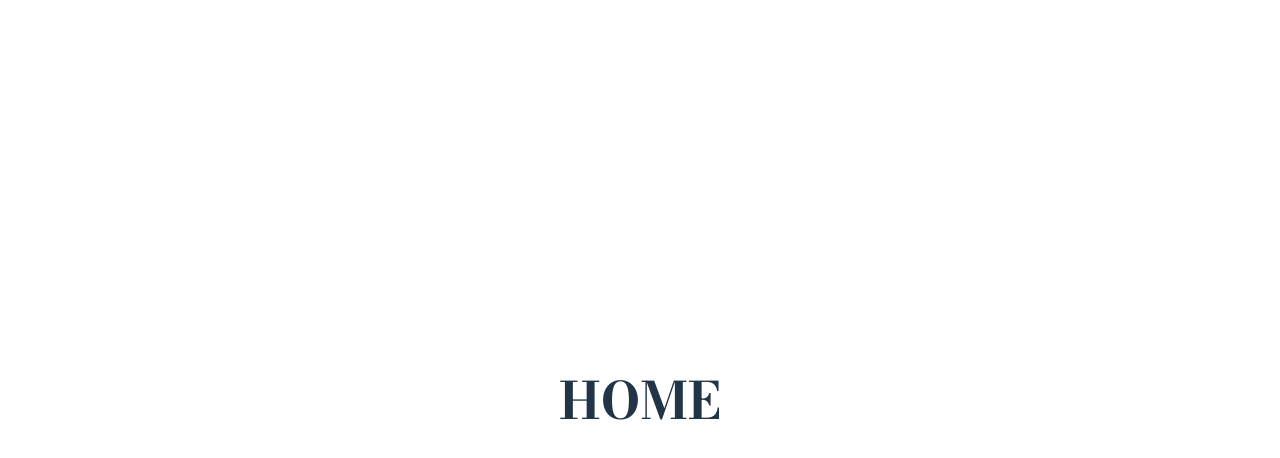
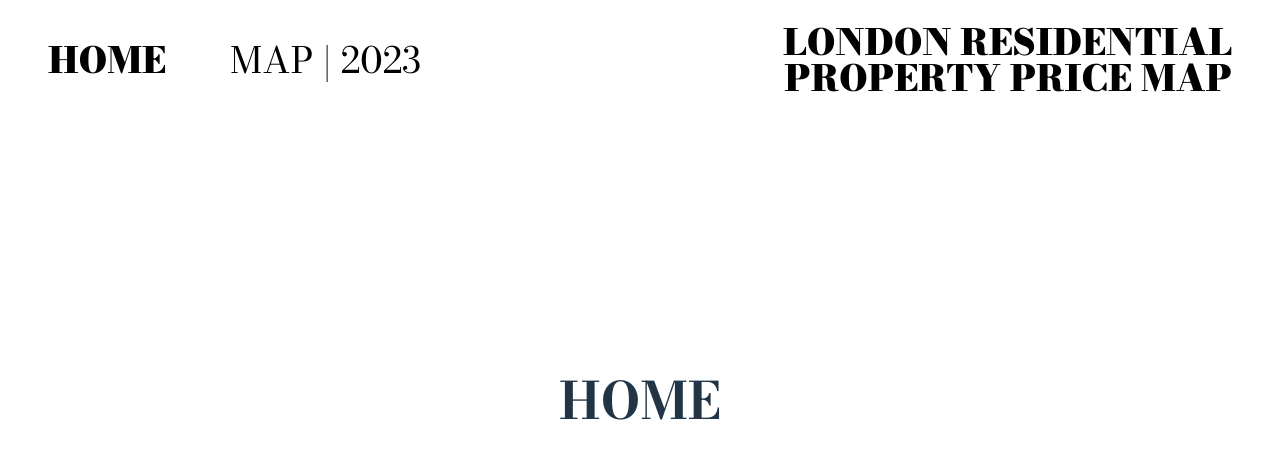
Before and after one commit to mtk3276/london-property-map-frontend, a React (Vite) app: page / in a window 1280 px wide. Shown: the top 458 px of the page. Built offline with nearby package versions, Linux system fonts and the light colour scheme.

Commit message:
feat: add responsive navbar and styles

```diff
--- a/package.json
+++ b/package.json
@@ -12,6 +12,7 @@
   "dependencies": {
     "react": "^18.3.1",
     "react-dom": "^18.3.1",
+    "react-responsive": "^10.0.0",
     "react-router-dom": "^6.28.0"
   },
   "devDependencies": {
--- a/src/App.jsx
+++ b/src/App.jsx
@@ -1,10 +1,12 @@
 import { Outlet } from 'react-router-dom'
 import './App.css'
+import ResponsiveNavbar from './components/ResponsiveNavbar'
 
 function App() {
   return (
     <>
-       <Outlet />
+      <ResponsiveNavbar />
+      <Outlet />
     </>
   )
 }
--- /dev/null
+++ b/src/components/NavLinks.css
@@ -0,0 +1,57 @@
+.nav__list {
+    display: flex;
+    flex-direction: column;
+    column-gap: 4rem;
+    list-style-type: none;
+    align-items: center;
+    padding: 0;
+}
+
+.nav__list__web {
+    display: flex;
+    flex-direction: row;
+    column-gap: 4rem;
+    align-items: center;
+    list-style-type: none;
+    padding: 0;
+}
+
+.nav__link {
+    color: var(--text-color);
+    font-weight: var(--font-regular);
+    font-size: var(--nav-font-size);
+    transition: color 0.4s;
+}
+
+.active__link {
+    font-weight: var(--font-black);
+}
+
+.hover-underline-animation {
+    display: inline-block;
+    position: relative;
+}
+
+.hover-underline-animation::after {
+    content: '';
+    position: absolute;
+    width: 100%;
+    transform: scaleX(0);
+    height: 4px;
+    bottom: 0;
+    left: 0;
+    background-color: black;
+    transition: transform 0.25s ease-out;
+}
+
+.hover-underline-animation:hover::after {
+    transform: scaleX(1);
+}
+
+.hover-underline-animation.left::after {
+    transform-origin: bottom right;
+}
+
+.hover-underline-animation.left:hover::after {
+    transform-origin: bottom left;
+}
--- /dev/null
+++ b/src/components/NavLinks.jsx
@@ -0,0 +1,34 @@
+import PropTypes from 'prop-types';
+import { NavLink } from "react-router-dom";
+import "./NavLinks.css";
+
+// Function to render the navigation links
+const NavLinks = ({ isMobile, closeMobileMenu }) => {
+  const listClassName = isMobile ? "nav__list" : "nav__list__web";
+
+  return (
+    <ul className={listClassName}>
+      <li className="nav__item">
+        <NavLink to="/" className="nav__link" onClick={closeMobileMenu}>
+            {({ isActive }) => (
+                <span className={`hover-underline-animation left ${isActive ? "active__link" : ""}`}>Home</span>
+            )}
+        </NavLink>
+      </li>
+      <li className="nav__item">
+        <NavLink to="/map" className="nav__link" onClick={closeMobileMenu}>
+            {({ isActive }) => (
+                <span className={`hover-underline-animation left ${isActive ? "active__link" : ""}`}>Map | 2023</span>
+            )}
+        </NavLink>
+      </li>
+    </ul>
+  );
+};
+
+NavLinks.propTypes = {
+  isMobile: PropTypes.bool.isRequired,
+  closeMobileMenu: PropTypes.func.isRequired,
+}
+
+export default NavLinks;
--- /dev/null
+++ b/src/components/ResponsiveNavbar.css
@@ -0,0 +1,122 @@
+.header {
+    position: fixed;
+    width: 100%;
+    max-width: 100vw;
+    top: 0;
+    left: 0;
+    box-sizing: border-box;
+    padding: 0 3rem;
+    background-color: var(--body-color);
+    z-index: var(--z-fixed);
+}
+
+.nav {
+    display: flex;
+    align-items: center;
+    justify-content: space-between;
+    position: relative;
+    height: var(--header-height);
+}
+
+.nav-web {
+    height: var(--header-height);
+}
+
+.nav-mobile {
+    height: var(--header-height-mobile);
+    padding-top: 2rem;
+}
+
+.nav__logo__hidden {
+    display: none;
+}
+
+.nav__logo {
+    color: var(--text-color);
+    font-size: var(--logo-font-size);
+    font-weight: var(--font-black);
+    display: flex;
+    flex-direction: column;
+    align-items: end;
+    justify-content: center;
+    height: 100%;
+    transition: color 0.4s;
+}
+
+.nav__logo :hover {
+    border-bottom: 10px;
+}
+
+.nav__logo span {
+    margin: 0;
+    padding: 0;
+    line-height: 1;
+}
+
+.nav__toggle,
+.nav__close {
+    font-size: var(--nav-font-size);
+    font-weight: var(--font-black);
+    color: var(--text-color);
+    cursor: pointer;
+}
+
+.nav__toggle {
+    font-weight: var(--font-black);
+}
+
+.nav__close {
+    font-weight: var(--font-regular);
+    margin-top: 40px;
+}
+
+.nav__menu {
+    position: fixed;
+    margin: 0;
+    top: 0;
+    left: -100%; /* Menu initially off-screen to the left */
+    width: 100%;
+    height: 100vh;
+    background-color: var(--menu-background-color);
+    transition: left 0.5s ease;
+    display: flex;
+    flex-direction: column;
+    align-items: center;
+    justify-content: center;
+    z-index: 999; /* Ensures menu appears on top */
+    backdrop-filter: blur(16px);
+    -webkit-backdrop-filter: blur(16px);
+}
+
+.show-menu {
+    left: 0;
+}
+
+.hover-underline-animation {
+    display: inline-block;
+    position: relative;
+}
+
+.hover-underline-animation::after {
+    content: '';
+    position: absolute;
+    width: 100%;
+    transform: scaleX(0);
+    height: 4px;
+    bottom: 0;
+    left: 0;
+    background-color: black;
+    transition: transform 0.25s ease-out;
+}
+
+.hover-underline-animation:hover::after {
+    transform: scaleX(1);
+}
+
+.hover-underline-animation.left::after {
+    transform-origin: bottom right;
+}
+
+.hover-underline-animation.left:hover::after {
+    transform-origin: bottom left;
+}
--- /dev/null
+++ b/src/components/ResponsiveNavbar.jsx
@@ -0,0 +1,35 @@
+import { NavLink } from "react-router-dom";
+import { useNavbarState } from "../hooks/useNavbarState";
+import NavLinks from "./NavLinks";
+import "./ResponsiveNavbar.css";
+
+export default function ResponsiveNavbar() {
+    const { isMenuOpen, isMobile, toggleMenu, closeMobileMenu } = useNavbarState();
+
+    return (
+        <header className="header">
+            <nav aria-label="london residential property price map" className={`container nav ${isMobile ? "nav-mobile" : "nav-web"}`}>
+                {isMobile && (
+                    <div className="nav__toggle hover-underline-animation left" id="nav-toggle" onClick={toggleMenu}>
+                        MENU
+                    </div>
+                )}
+
+                {isMobile ? (
+                    <div className={`nav__menu ${isMenuOpen ? "show-menu" : ""}`} id="nav-menu" onClick={closeMobileMenu} data-testid="nav-menu">
+                        {<NavLinks isMobile={isMobile} closeMobileMenu={closeMobileMenu}/>}
+                        <div className="nav__close hover-underline-animation left" id="nav-close" onClick={toggleMenu}>
+                            CLOSE
+                        </div>
+                    </div>
+                ) : (
+                    <NavLinks isMobile={isMobile} closeMobileMenu={closeMobileMenu}/>
+                )}
+                <NavLink to="/" className={isMobile ? "nav__logo__hidden" : "nav__logo"}>
+                    <span>London Residential</span>
+                    <span>Property Price Map</span>
+                </NavLink>
+            </nav>
+        </header>
+    )
+}
--- /dev/null
+++ b/src/hooks/useNavbarState.jsx
@@ -0,0 +1,25 @@
+// useNavbarState.js
+import { useState } from "react";
+import { useMediaQuery } from "react-responsive";
+
+export const useNavbarState = () => {
+  const [isMenuOpen, setIsMenuOpen] = useState(false);
+  const isMobile = useMediaQuery({ maxWidth: "1150px" });
+
+  const toggleMenu = () => {
+    setIsMenuOpen(!isMenuOpen);
+  };
+
+  const closeMobileMenu = () => {
+    if (isMobile) {
+      setIsMenuOpen(false);
+    }
+  };
+
+  return {
+    isMenuOpen,
+    isMobile,
+    toggleMenu,
+    closeMobileMenu,
+  };
+};
--- a/src/index.css
+++ b/src/index.css
@@ -7,21 +7,23 @@
 
   color-scheme: light dark;
   color: rgba(255, 255, 255, 0.87);
-  background-color: #242424;
+  background-color: #D3C7C7;
 
   font-synthesis: none;
   text-rendering: optimizeLegibility;
   -webkit-font-smoothing: antialiased;
   -moz-osx-font-smoothing: grayscale;
+
+  --text-color: black;
+  --nav-font-size: 2.25rem;
+  --logo-font-size: 2.25rem;
+  --font-regular: 400;
+  --font-black: 900;
+  --header-height: 15vh;
 }
 
 a {
-  font-weight: 500;
-  color: #646cff;
   text-decoration: inherit;
-}
-a:hover {
-  color: #535bf2;
 }
 
 body {
```
Also changed, not shown: 1 other file (tests, documents, lock files or other folders).
